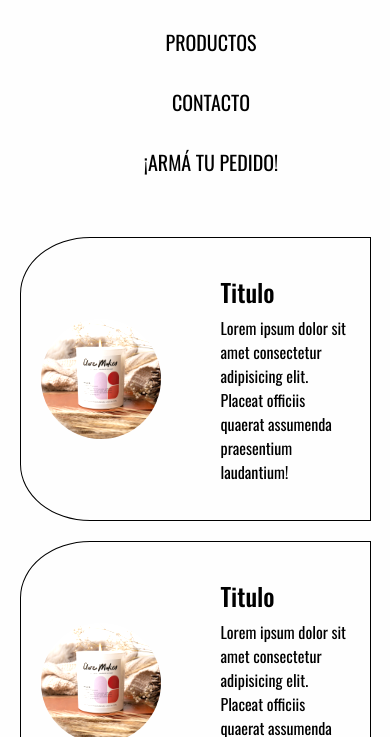
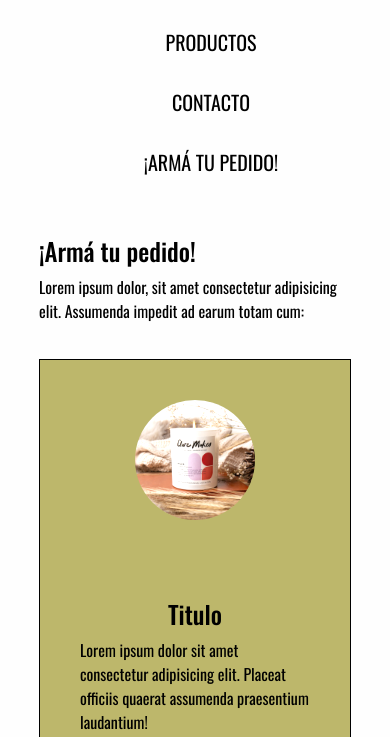
Before and after one commit to MgabrielM/PreEntrega2Meneghetti, a plain HTML site: page pages/pedido.html in a window 390 px wide. Shown: the part 107-844 px from the top of the page. Drawn offline with nearby package versions, Linux system fonts and the light colour scheme.

Commit message:
pedido.html mejora responsive

```diff
--- a/css/style.css
+++ b/css/style.css
@@ -235,6 +235,7 @@ body {
 /* PAGINA ARMA TU PEDIDO */
   .pedido-seccion-uno{
       display: flex;
+      flex-direction: column;
       justify-content: center;
       align-items: center;
       width: 100%;
@@ -245,6 +246,8 @@ body {
     padding: 20px 5% 20px 5%;
     display: flex;
     flex-direction: row;
+    justify-content: center;
+    align-items: stretch;
     flex-wrap: wrap;
     gap: 20px;
   }
@@ -258,6 +261,7 @@ body {
     border-radius: 10%;
     border: 1px solid;
     width: 23%;
+    background-color: rgba(222, 184, 135, 0.226)
   }
 
   .pedido-seccion-uno-item img{
@@ -317,7 +321,7 @@ body {
     flex-direction: row;
     gap: 60px;
     padding: 20px;
-    width: 100%;
+    width: 80vw;
     border-radius: 0%;
     border-top-left-radius: 20%;
     border-bottom-left-radius: 20%;
@@ -404,7 +408,36 @@ body {
 
   /* PEDIDO */
   .pedido-seccion-uno{
-    margin-top: 240px;
+    padding: 220px 10% 0 10%;
   }
 
 }
+
+
+@media (width <= 600px){
+  .pedido-seccion-uno-item{
+    flex-direction: column;
+    width: 80vw;
+    border-radius: 0;
+    padding: 40px;
+    align-items: center;
+    background-color: darkkhaki;
+  }
+
+  .pedido-seccion-uno-item>div{
+    justify-content: center;
+    align-items: center;
+  }
+
+  .pedido-seccion-uno{
+    padding-top: 220px;
+  }
+}
+
+@media (width <= 300px){
+  .pedido-seccion-uno-item>div>p{
+    display: none !important;
+    padding: 0px;
+  }
+
+ }
--- a/pages/pedido.html
+++ b/pages/pedido.html
@@ -27,6 +27,11 @@
     </header>
     <main>
         <section class="pedido-seccion-uno">
+            <div>
+                <h2>¡Armá tu pedido!</h2>
+                <p>Lorem ipsum dolor, sit amet consectetur adipisicing elit. Assumenda impedit ad earum totam cum:</p>
+            </div>
+
             <div class="pedido-contenedor-seccion-uno">
                 <div class="pedido-seccion-uno-item">
                     <img src="../img/imagen-productos-pedido.jpg" alt="">
```
